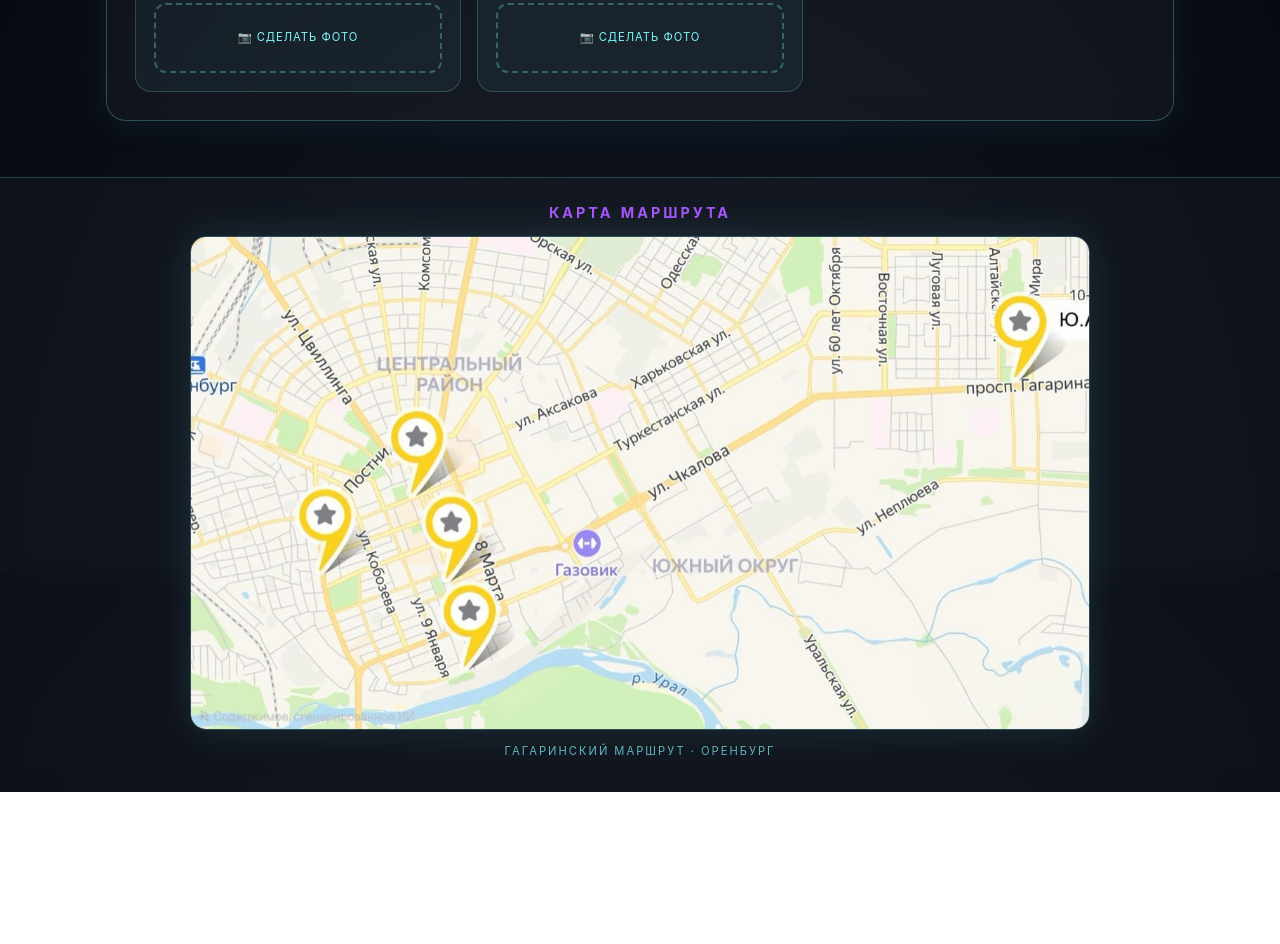
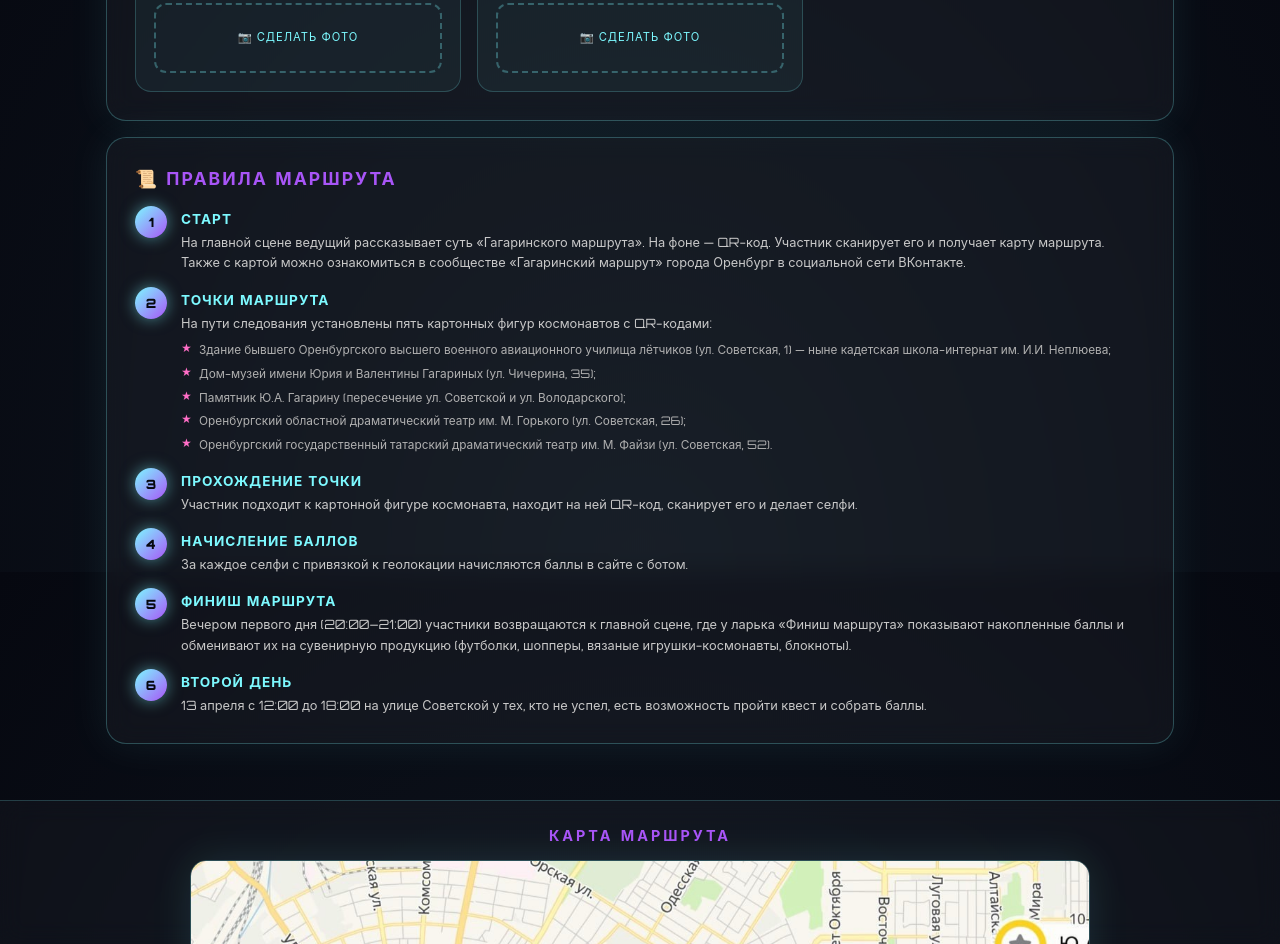
Before and after one commit to degiuo/gagarin, a plain HTML site: page index.html in a window 1280 px wide. Shown: the part 1028-1972 px from the top of the page. Before the commit the page ends 1820 px from the top, so only its background shows below. Drawn offline with Linux system fonts and the light colour scheme.

Commit message:
Update index.html

```diff
--- a/index.html
+++ b/index.html
@@ -313,6 +313,73 @@
     box-shadow: 0 4px 12px rgba(0,0,0,0.5);
   }
 
+  /* ============ ПРАВИЛА МАРШРУТА ============ */
+  .rules-card h2 {
+    margin-bottom: 18px;
+  }
+  .rules-list {
+    list-style: none;
+    counter-reset: rule;
+    display: flex;
+    flex-direction: column;
+    gap: 16px;
+  }
+  .rules-list > li {
+    counter-increment: rule;
+    position: relative;
+    padding-left: 46px;
+    font-size: clamp(0.68rem, 2.3vw, 0.8rem);
+    color: #c8c8c8;
+    line-height: 1.6;
+  }
+  .rules-list > li::before {
+    content: counter(rule);
+    position: absolute;
+    left: 0;
+    top: -2px;
+    width: 32px;
+    height: 32px;
+    display: flex;
+    align-items: center;
+    justify-content: center;
+    font-weight: 900;
+    font-size: 0.8rem;
+    color: #060810;
+    background: linear-gradient(135deg, #7df9ff, #a855f7);
+    border-radius: 50%;
+    box-shadow: 0 0 15px rgba(125,249,255,0.5);
+  }
+  .rule-title {
+    display: block;
+    color: #7df9ff;
+    font-weight: 700;
+    letter-spacing: 1px;
+    font-size: clamp(0.72rem, 2.5vw, 0.85rem);
+    margin-bottom: 2px;
+    text-transform: uppercase;
+  }
+  .rules-sublist {
+    list-style: none;
+    margin-top: 8px;
+    display: flex;
+    flex-direction: column;
+    gap: 6px;
+  }
+  .rules-sublist li {
+    position: relative;
+    padding-left: 18px;
+    color: #b0b0b0;
+    font-size: clamp(0.63rem, 2.1vw, 0.74rem);
+    line-height: 1.5;
+  }
+  .rules-sublist li::before {
+    content: '★';
+    position: absolute;
+    left: 0;
+    color: #ff6ec7;
+    font-size: 0.65rem;
+  }
+
   /* ============ ПОДВАЛ ============ */
   .site-footer {
     position: relative;
@@ -389,6 +456,52 @@
     <div class="card">
       <h2>🪐 ТОЧКИ МАРШРУТА</h2>
       <div class="locations-grid" id="locations"></div>
+    </div>
+
+    <!-- ============ ПРАВИЛА МАРШРУТА ============ -->
+    <div class="card rules-card">
+      <h2>📜 ПРАВИЛА МАРШРУТА</h2>
+      <ol class="rules-list">
+        <li>
+          <span class="rule-title">Старт</span>
+          На главной сцене ведущий рассказывает суть «Гагаринского маршрута». На фоне — QR-код.
+          Участник сканирует его и получает карту маршрута. Также с картой можно ознакомиться
+          в сообществе «Гагаринский маршрут» города Оренбург в социальной сети ВКонтакте.
+        </li>
+        <li>
+          <span class="rule-title">Точки маршрута</span>
+          На пути следования установлены пять картонных фигур космонавтов с QR-кодами:
+          <ul class="rules-sublist">
+            <li>Здание бывшего Оренбургского высшего военного авиационного училища лётчиков
+              (ул. Советская, 1) — ныне кадетская школа-интернат им. И.И. Неплюева;</li>
+            <li>Дом-музей имени Юрия и Валентины Гагариных (ул. Чичерина, 35);</li>
+            <li>Памятник Ю.А. Гагарину (пересечение ул. Советской и ул. Володарского);</li>
+            <li>Оренбургский областной драматический театр им. М. Горького (ул. Советская, 26);</li>
+            <li>Оренбургский государственный татарский драматический театр им. М. Файзи
+              (ул. Советская, 52).</li>
+          </ul>
+        </li>
+        <li>
+          <span class="rule-title">Прохождение точки</span>
+          Участник подходит к картонной фигуре космонавта, находит на ней QR-код, сканирует его
+          и делает селфи.
+        </li>
+        <li>
+          <span class="rule-title">Начисление баллов</span>
+          За каждое селфи с привязкой к геолокации начисляются баллы в сайте с ботом.
+        </li>
+        <li>
+          <span class="rule-title">Финиш маршрута</span>
+          Вечером первого дня (20:00–21:00) участники возвращаются к главной сцене, где у ларька
+          «Финиш маршрута» показывают накопленные баллы и обменивают их на сувенирную продукцию
+          (футболки, шопперы, вязаные игрушки-космонавты, блокноты).
+        </li>
+        <li>
+          <span class="rule-title">Второй день</span>
+          13 апреля с 12:00 до 18:00 на улице Советской у тех, кто не успел, есть возможность
+          пройти квест и собрать баллы.
+        </li>
+      </ol>
     </div>
   </div>
 
```
